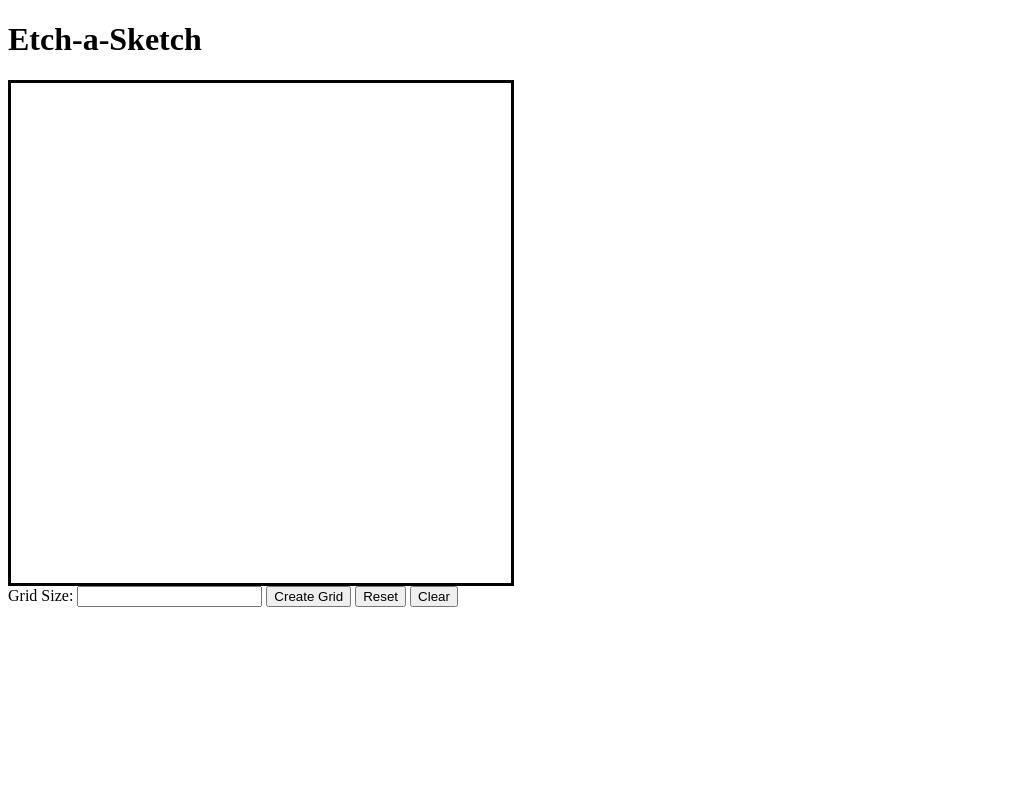
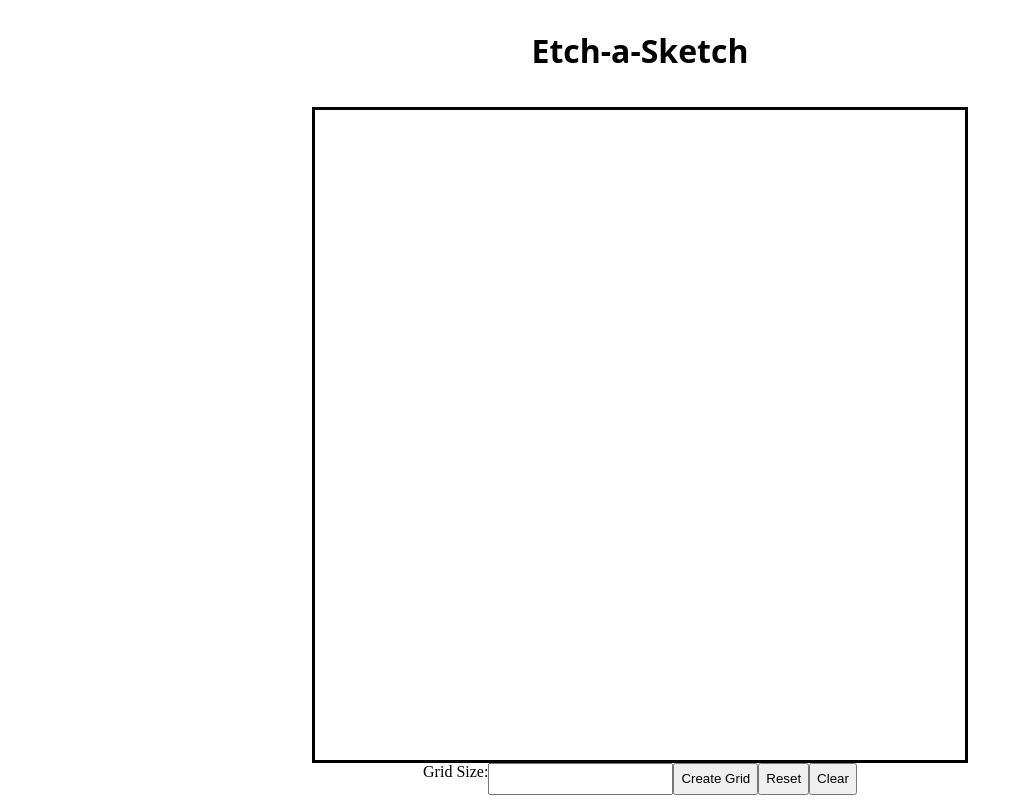
Before and after one commit to kws413/Etch-a-sketch, a plain HTML site: page index.html in a window 1280 px wide. Shown: the whole page, without its empty margins (0-1023 px from the left). Drawn offline with Linux system fonts and the light colour scheme.

Commit message:
Center all items

```diff
--- a/index.html
+++ b/index.html
@@ -11,8 +11,11 @@
         <h1 id="title-header">Etch-a-Sketch</h1>
     </header>
 
+    <grid-center>
         <div class='grid-container'></div>
+    </grid-center>
 
+    <grid-options>
         <label for="gridSize">Grid Size:</label>
         <input type="text" required>
 
@@ -23,6 +26,7 @@
         <button id="clearGrid">Clear</button>
 
         <p id="error"></p>
+    </grid-options>
 </body>
 <script src="script.js"></script>
 </html>
--- a/styles.css
+++ b/styles.css
@@ -1,9 +1,10 @@
 .grid-container {
+    margin-top: 1%;
     display: flex;
     flex-direction: column;
     align-items: stretch;
-    height: 500px;
-    width: 500px;
+    height: 650px;
+    width: 650px;
     justify-content: flex-start;
     border-style: solid;
 }
@@ -17,7 +18,16 @@
 
 square {
     border-style: solid;
-    border-width: 2px;
+    border-width: 1px;
     background-color: pink;
     flex-grow: 1;
 }
+
+header, grid-center, grid-options {
+    display: flex;
+    justify-content: center;
+}
+
+#title-header {
+    font-family:system-ui, -apple-system, BlinkMacSystemFont, 'Segoe UI', Roboto, Oxygen, Ubuntu, Cantarell, 'Open Sans', 'Helvetica Neue', sans-serif
+}
```
Lines whose indentation alone changed are shown as unchanged.
